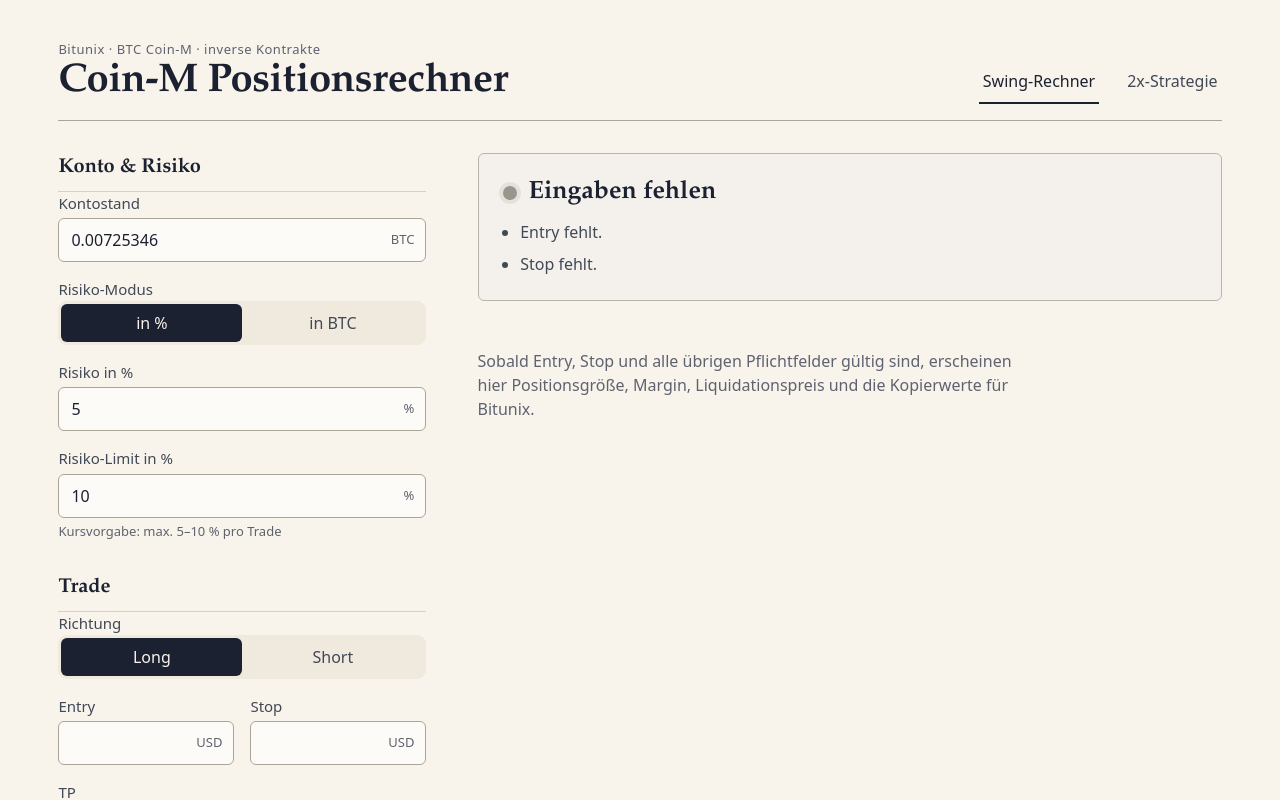
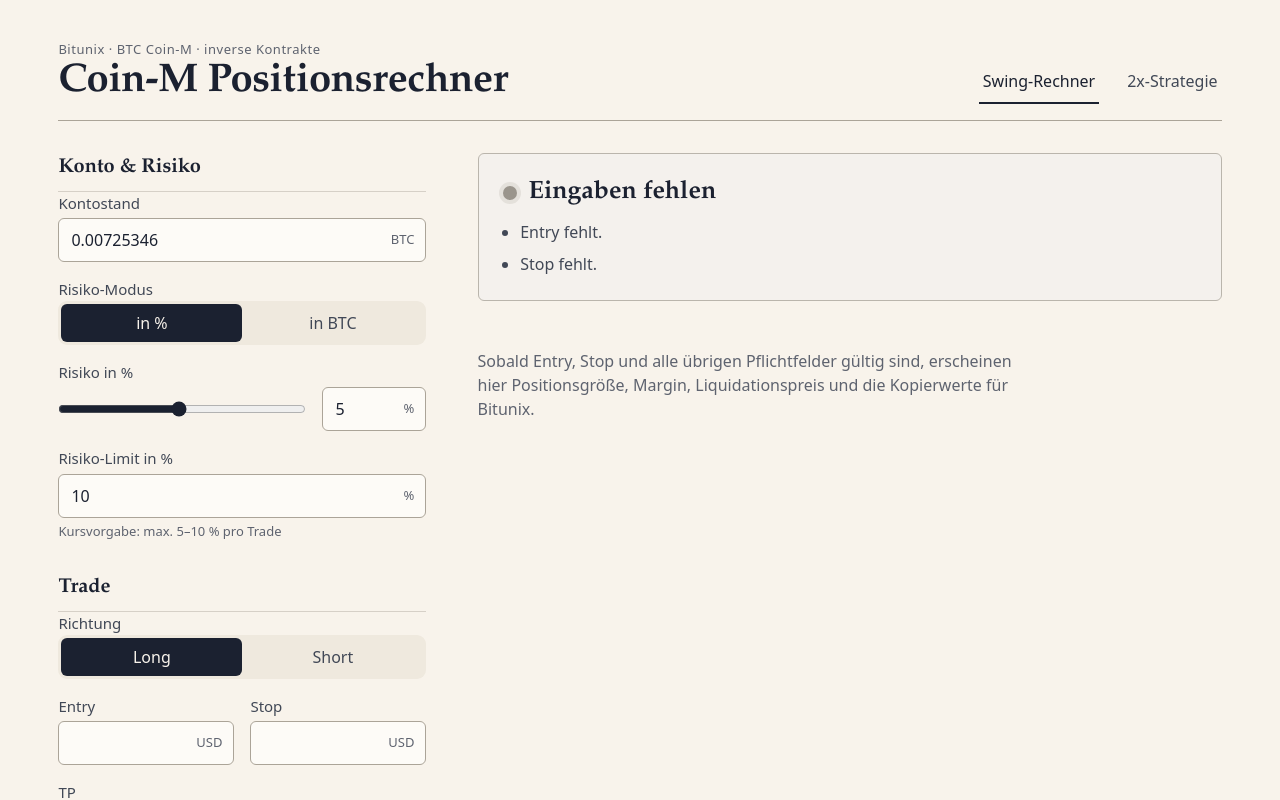
Before and after one commit to Raisi/coinm-risk-calculator, a Next.js app: page / in a window 1280 px wide. Shown: the top 800 px of the page. Built offline with nearby package versions, Linux system fonts and the light colour scheme.

Commit message:
feat: Risiko-Regler (Schieberegler) für Risiko in %

```diff
--- a/src/app/globals.css
+++ b/src/app/globals.css
@@ -387,27 +387,27 @@ textarea {
   outline-offset: 2px;
 }
 
-.leverage {
+.slider-field {
   display: flex;
   flex-direction: column;
   gap: var(--space-3xs);
 }
 
-.leverage__controls {
+.slider-field__controls {
   display: grid;
   grid-template-columns: minmax(0, 1fr) 6.5rem;
   align-items: center;
   gap: var(--space-sm);
 }
 
-.leverage__slider {
+.slider-field__slider {
   width: 100%;
   height: var(--control-height);
   accent-color: var(--ink);
   cursor: pointer;
 }
 
-.leverage__number input {
+.slider-field__number input {
   padding-right: 2rem;
 }
 
--- a/src/components/InputPanel.tsx
+++ b/src/components/InputPanel.tsx
@@ -3,7 +3,7 @@
 import { useState, type ReactNode } from "react";
 import { MAX_LEVERAGE, MIN_LEVERAGE } from "@/lib/calc";
 import { FIELD_LABELS, type InputError, type NumericField, type RawInputs } from "@/lib/evaluate";
-import { parseNumber } from "@/lib/format";
+import { formatDeCompact, parseNumber } from "@/lib/format";
 
 interface InputPanelProps {
   inputs: RawInputs;
@@ -12,6 +12,9 @@ interface InputPanelProps {
 }
 
 const ASSUMPTION_FIELDS: NumericField[] = ["bufferPct", "mmr", "safetyFactor", "nearFactor"];
+
+/** Drag range of the risk slider; larger values can still be typed (the limit warning covers them). */
+const RISK_SLIDER = { min: 0.25, max: 10, step: 0.25 } as const;
 
 export function InputPanel({ inputs, errors, onChange }: InputPanelProps) {
   // Missing fields are listed in the status panel; inline messages are for wrong values only.
@@ -31,10 +34,6 @@ export function InputPanel({ inputs, errors, onChange }: InputPanelProps) {
     />
   );
 
-  const parsedLeverage = parseNumber(inputs.leverage);
-  const sliderLeverage =
-    parsedLeverage === null ? MIN_LEVERAGE : Math.min(MAX_LEVERAGE, Math.max(MIN_LEVERAGE, Math.round(parsedLeverage)));
-
   return (
     <form className="inputs" onSubmit={(e) => e.preventDefault()} noValidate aria-label="Eingaben">
       <fieldset className="group">
@@ -50,7 +49,20 @@ export function InputPanel({ inputs, errors, onChange }: InputPanelProps) {
           ]}
           onChange={(riskMode) => onChange({ riskMode })}
         />
-        {inputs.riskMode === "pct" ? field("riskPct", { unit: "%" }) : field("riskBtc", { unit: "BTC" })}
+        {inputs.riskMode === "pct" ? (
+          <SliderField
+            id="riskPct"
+            label={FIELD_LABELS.riskPct}
+            value={inputs.riskPct}
+            onChange={(riskPct) => onChange({ riskPct })}
+            {...RISK_SLIDER}
+            unit="%"
+            formatValue={(v) => `${formatDeCompact(v, 2)} %`}
+            error={fieldError("riskPct")}
+          />
+        ) : (
+          field("riskBtc", { unit: "BTC" })
+        )}
         {field("riskLimitPct", { unit: "%", hint: "Kursvorgabe: max. 5–10 % pro Trade" })}
       </fieldset>
 
@@ -75,44 +87,19 @@ export function InputPanel({ inputs, errors, onChange }: InputPanelProps) {
 
       <fieldset className="group">
         <legend className="group__title">Hebel &amp; Liquidation</legend>
-        <div className="leverage">
-          <label htmlFor="leverage" className="field__label">
-            {FIELD_LABELS.leverage}
-          </label>
-          <div className="leverage__controls">
-            <input
-              type="range"
-              className="leverage__slider"
-              min={MIN_LEVERAGE}
-              max={MAX_LEVERAGE}
-              step={1}
-              value={sliderLeverage}
-              onChange={(e) => onChange({ leverage: e.target.value })}
-              aria-label={`${FIELD_LABELS.leverage} (Schieberegler)`}
-              aria-valuetext={`${sliderLeverage}x`}
-            />
-            <span className="field__control leverage__number">
-              <input
-                id="leverage"
-                type="number"
-                inputMode="numeric"
-                min={MIN_LEVERAGE}
-                max={MAX_LEVERAGE}
-                step={1}
-                value={inputs.leverage}
-                onChange={(e) => onChange({ leverage: e.target.value })}
-                aria-invalid={fieldError("leverage") !== undefined}
-                aria-describedby={fieldError("leverage") !== undefined ? "leverage-error" : undefined}
-              />
-              <span className="field__unit">x</span>
-            </span>
-          </div>
-          {fieldError("leverage") !== undefined && (
-            <p id="leverage-error" className="field__error">
-              {fieldError("leverage")}
-            </p>
-          )}
-        </div>
+        <SliderField
+          id="leverage"
+          label={FIELD_LABELS.leverage}
+          value={inputs.leverage}
+          onChange={(leverage) => onChange({ leverage })}
+          min={MIN_LEVERAGE}
+          max={MAX_LEVERAGE}
+          step={1}
+          integer
+          unit="x"
+          formatValue={(v) => `${v}x`}
+          error={fieldError("leverage")}
+        />
         {field("panelLiq", {
           unit: "USD",
           hint: "optional – aus dem Bitunix-Orderpanel; maßgeblich vor der Berechnung",
@@ -182,6 +169,67 @@ function NumberField({ id, label, value, onChange, unit, hint, error }: NumberFi
   );
 }
 
+interface SliderFieldProps {
+  id: string;
+  label: string;
+  value: string;
+  onChange: (value: string) => void;
+  min: number;
+  max: number;
+  step: number;
+  unit: string;
+  /** Screen-reader text for the slider position. */
+  formatValue: (value: number) => string;
+  /** Whole numbers only: numeric keypad and native number input instead of free decimal text. */
+  integer?: boolean;
+  error?: string;
+}
+
+/** Range slider plus a typed field bound to the same raw value; typing outside the range pins the slider. */
+function SliderField({ id, label, value, onChange, min, max, step, unit, formatValue, integer, error }: SliderFieldProps) {
+  const parsed = parseNumber(value);
+  const sliderValue = parsed === null ? min : Math.min(max, Math.max(min, Math.round(parsed / step) * step));
+  const errorId = error !== undefined ? `${id}-error` : undefined;
+  return (
+    <div className="slider-field">
+      <label htmlFor={id} className="field__label">
+        {label}
+      </label>
+      <div className="slider-field__controls">
+        <input
+          type="range"
+          className="slider-field__slider"
+          min={min}
+          max={max}
+          step={step}
+          value={sliderValue}
+          onChange={(e) => onChange(e.target.value)}
+          aria-label={`${label} (Schieberegler)`}
+          aria-valuetext={formatValue(sliderValue)}
+        />
+        <span className="field__control slider-field__number">
+          <input
+            id={id}
+            {...(integer
+              ? { type: "number", inputMode: "numeric", min, max, step }
+              : { type: "text", inputMode: "decimal", autoComplete: "off", spellCheck: false })}
+            value={value}
+            onChange={(e) => onChange(e.target.value)}
+            aria-invalid={error !== undefined}
+            aria-describedby={errorId}
+          />
+          <span className="field__unit">{unit}</span>
+        </span>
+      </div>
+      {error !== undefined && (
+        <p id={errorId} className="field__error">
+          {error}
+        </p>
+      )}
+    </div>
+  );
+}
+
 interface SegmentedProps<T extends string> {
   name: string;
   legend: string;
```
